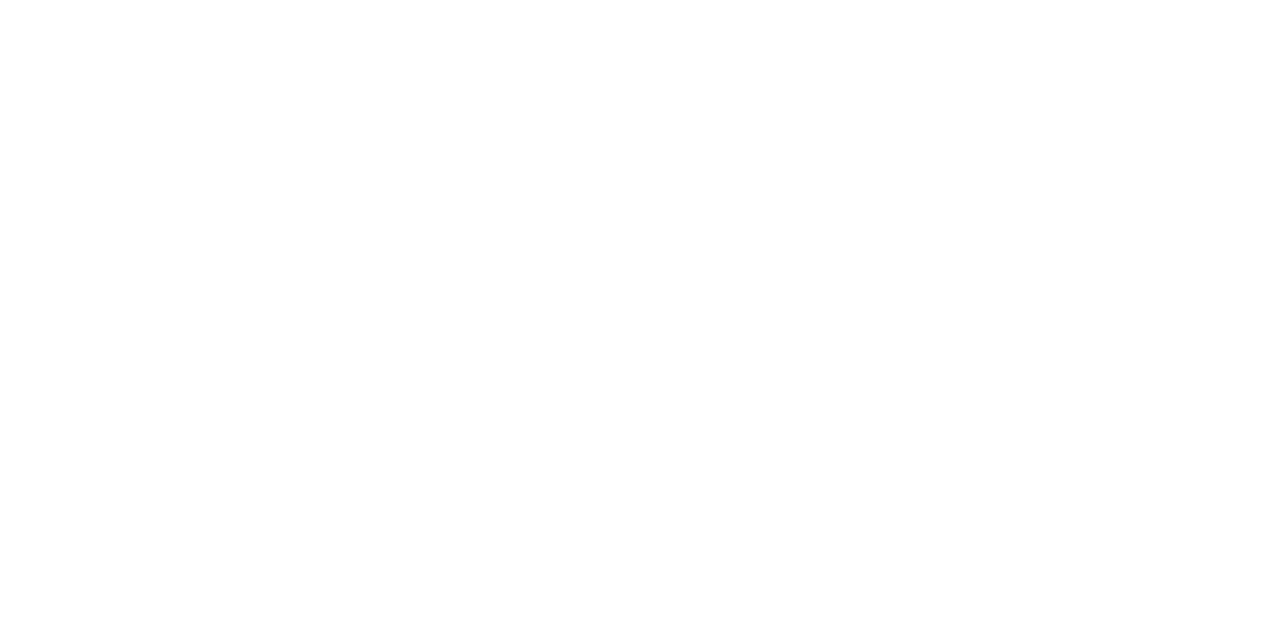
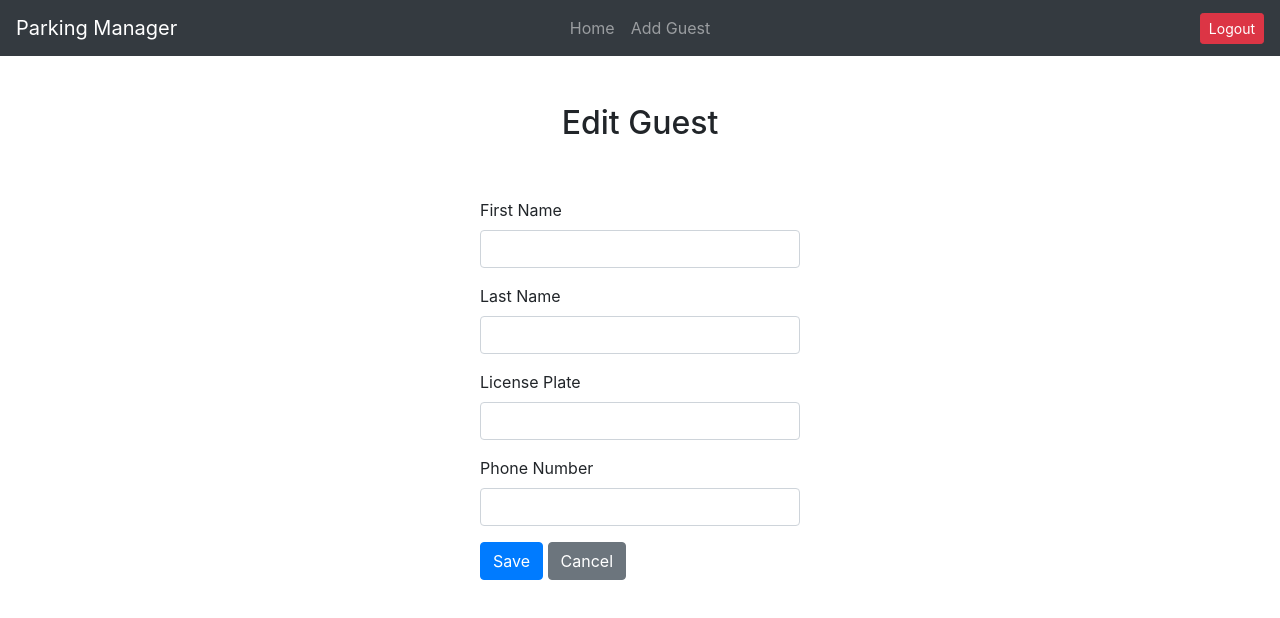
Before and after one commit to Mikey-OG/enigma-parking, a React (Create React App) app: page /editGuest/1 in a window 1280 px wide. Shown: the top 618 px of the page. Built offline with nearby package versions, Linux system fonts and the light colour scheme; no server answers.

Commit message:
Updated Adding Guest to properly redirect after submitting a new guest. Updated Editing Guest to show the selected guest info and properly redirect. Renamed client to guest.

```diff
--- a/src/EditClient.js
+++ b/src/AddGuest.js
@@ -1,73 +1,55 @@
-import React, { Component } from 'react'
-import AppNav from "./AppNav";
+import React, { Component } from 'react';
+import AppNav from './AppNav';
 import './App.css';
 import { Container, Form, FormGroup, Input, Label, Button } from 'reactstrap';
 import { Link } from 'react-router-dom';
 
-export default class EditClient extends Component {
+class AddGuest extends Component {
 
-    emptyItem={
-        accountId: this.props.match.params.id,
+    emptyGuest={
+        accountId: '',
         licensePlate: '',
         firstName: '',
         lastName: '',
         phoneNumber: ''
-    }
+    };
 
     constructor(props){
-        super(props)
+        super(props);
 
         this.state = {
-            isLoading: true,
-            AddClient: [],
-            item: this.emptyItem
-        }
+            guest: this.emptyGuest
+        };
 
         this.handleSubmit= this.handleSubmit.bind(this);
         this.handleChange= this.handleChange.bind(this);
     }
 
     async handleSubmit(event){
-        const item = this.state.item;
+        event.preventDefault();
+        const guest = this.state.guest;
         await fetch('/account', {
             method: 'POST',
             headers: {
-                'Accept': 'application/json',
                 'Content-Type': 'application/json'
             },
-            body: JSON.stringify(item),
-        });
-        //console.log(this.state);
-        event.preventDefault();
-        this.props.history.push("/account");
+            body: JSON.stringify(guest),
+        }).then((response) => {if (response.status === 201) {
+            this.props.history.push("/home");
+        }});
     }
 
     handleChange(event){
-        const target= event.target;
-        const value= target.value;
+        const target = event.target;
+        const value = target.value;
         const name = target.name;
-        let item={...this.state.item};
-        item[name] = value;
-        this.setState({item});
-        console.log(item);
+        let guest={...this.state.guest};
+        guest[name] = value;
+        this.setState({guest});
+        console.log(guest);
     }
 
-    async componentDidMount() {
-
-        const responseAddC = await fetch('/account');
-        const bodyAddC = await responseAddC.json();
-        this.setState({AddClient : bodyAddC, isLoading: false});
-        console.log(bodyAddC);
-    }
-
-
     render() {
-
-        const {AddClient, isLoading} = this.state;
-
-        if (isLoading)
-            return(<div>Loading...</div>)
-
         return (
             <div><AppNav/>
                 <h2 className="text-center mt-5">Add Guest</h2>
@@ -78,16 +60,16 @@ export default class EditClient extends Component {
                             <Container className="mt-5">
                                 <Form onSubmit={this.handleSubmit}>
                                     <FormGroup>
-                                        <Label for="licensePlate">License Plate</Label>
-                                        <Input type="text" name="licensePlate" id="licensePlate" onChange={this.handleChange}></Input>
-                                    </FormGroup>
-                                    <FormGroup>
                                         <Label for="firstName">First Name</Label>
                                         <Input type="text" name="firstName" id="firstName" onChange={this.handleChange}></Input>
                                     </FormGroup>
                                     <FormGroup>
                                         <Label for="lastName">Last Name</Label>
                                         <Input type="text" name="lastName" id="lastName" onChange={this.handleChange}></Input>
+                                    </FormGroup>
+                                    <FormGroup>
+                                        <Label for="licensePlate">License Plate</Label>
+                                        <Input type="text" name="licensePlate" id="licensePlate" onChange={this.handleChange}></Input>
                                     </FormGroup>
                                     <FormGroup>
                                         <Label for="phoneNumber">Phone Number</Label>
@@ -106,3 +88,5 @@ export default class EditClient extends Component {
             </div> );
     }
 }
+
+export default AddGuest;
--- a/src/App.js
+++ b/src/App.js
@@ -1,9 +1,8 @@
 import React, { Component } from 'react';
 import {Redirect, Route, Switch, BrowserRouter as Router } from 'react-router-dom';
-import Home from './Home';
-import AddClient from './AddClient';
+import AddGuest from './AddGuest';
 import GuestList from './GuestList';
-import EditClient from './EditClient';
+import EditGuest from './EditGuest';
 
 class App extends Component {
     state = {  }
@@ -15,8 +14,8 @@ class App extends Component {
                         <Redirect to="/home" />
                     </Route>
                     <Route path='/home' exact={true} component={GuestList}/>
-                    <Route path='/addclient' exact={true} component={AddClient}/>
-                    <Route path='/editclient/:id' component={EditClient}/>
+                    <Route path='/addGuest' exact={true} component={AddGuest}/>
+                    <Route path='/editGuest/:id' component={EditGuest}/>
                 </Switch>
             </Router>
          );
--- a/src/AppNav.js
+++ b/src/AppNav.js
@@ -33,12 +33,12 @@ class AppNav extends Component {
             <div>
                 <Navbar color="dark" dark expand="md">
                     <NavbarBrand href="/">Parking Manager</NavbarBrand>
-                    <Nav style={{position: 'absolute', left: '50%', transform: 'translate(-50%)'}} navbar>
+                    <Nav style={{position: 'absolute', left: '50%', transform: 'translate(-50%)', overflow: 'hidden'}} navbar>
                         <NavItem>
                             <NavLink href="/home">Home</NavLink>
                         </NavItem>
                         <NavItem>
-                            <NavLink href="/addclient">Add Guest</NavLink>
+                            <NavLink href="/addGuest">Add Guest</NavLink>
                         </NavItem>
                     </Nav>
                     <Button size="sm" className="ml-auto" color="danger" onClick={() => this.openLogoutDialog()}>
--- a/src/AddClient.js
+++ b/src/EditGuest.js
@@ -1,86 +1,65 @@
-import React, { Component } from 'react';
-import AppNav from './AppNav';
+import React, { Component } from 'react'
+import AppNav from "./AppNav";
 import './App.css';
 import { Container, Form, FormGroup, Input, Label, Button } from 'reactstrap';
-//import { Button } from 'bootstrap';
 import { Link } from 'react-router-dom';
 
-class AddClient extends Component {
-
-// {
-//     "accountId": 1,
-//     "licensePlate": "01-VBB-1",
-//     "firstName": "Henk",
-//     "lastName": "Broers",
-//     "phoneNumber": "+310623848125"
-// }
-
-    emptyItem={
-        accountId: 16,
-        licensePlate: '',
-        firstName: '',
-        lastName: '',
-        phoneNumber: ''
-    }
+export default class EditGuest extends Component {
 
     constructor(props){
-        super(props)
+        super(props);
 
         this.state = {
             isLoading: true,
             AddClient: [],
-            item: this.emptyItem
-        }
+            guest: []
+        };
 
         this.handleSubmit= this.handleSubmit.bind(this);
         this.handleChange= this.handleChange.bind(this);
     }
 
     async handleSubmit(event){
-        const item = this.state.item;
+        event.preventDefault();
+        const guest = this.state.guest;
         await fetch('/account', {
             method: 'POST',
             headers: {
                 'Accept': 'application/json',
                 'Content-Type': 'application/json'
             },
-            body: JSON.stringify(item),
+            body: JSON.stringify(guest),
         });
-        //console.log(this.state);
-        event.preventDefault();
-        this.props.history.push("/account");
+        this.props.history.push("/home");
     }
 
     handleChange(event){
         const target= event.target;
         const value= target.value;
         const name = target.name;
-        let item={...this.state.item};
-        item[name] = value;
-        this.setState({item});
-        console.log(item);
+        let guest={...this.state.guest};
+        guest[name] = value;
+        this.setState({guest});
+        console.log(guest);
     }
 
     async componentDidMount() {
-
-        const responseAddC = await fetch('/account');
+        const responseAddC = await fetch(`/account/${this.props.match.params.id}`);
         const bodyAddC = await responseAddC.json();
-        this.setState({AddClient : bodyAddC, isLoading: false});
+        this.setState({guest : bodyAddC, isLoading: false});
         console.log(bodyAddC);
     }
 
 
     render() {
-
-        const {AddClient, isLoading} = this.state;
+        const {guest, isLoading} = this.state;
 
         //if (isLoading)
-         //   return(<div>Loading...</div>)
-
+        //return(<div>Loading...</div>)
 
         return (
             <div><AppNav/>
-                <h2 className="text-center mt-5">Add Guest</h2>
+                <h2 className="text-center mt-5">Edit Guest</h2>
                 <div className="container">
                     <div className="row">
                         <div className="col"></div>
@@ -88,20 +67,20 @@ class AddClient extends Component {
                             <Container className="mt-5">
                                 <Form onSubmit={this.handleSubmit}>
                                     <FormGroup>
-                                        <Label for="licensePlate">License Plate</Label>
-                                        <Input type="text" name="licensePlate" id="licensePlate" onChange={this.handleChange}></Input>
-                                    </FormGroup>
-                                    <FormGroup>
                                         <Label for="firstName">First Name</Label>
-                                        <Input type="text" name="firstName" id="firstName" onChange={this.handleChange}></Input>
+                                        <Input type="text" name="firstName" id="firstName" value={guest.firstName} onChange={this.handleChange}></Input>
                                     </FormGroup>
                                     <FormGroup>
                                         <Label for="lastName">Last Name</Label>
-                                        <Input type="text" name="lastName" id="lastName" onChange={this.handleChange}></Input>
+                                        <Input type="text" name="lastName" id="lastName" value={guest.lastName} onChange={this.handleChange}></Input>
+                                    </FormGroup>
+                                    <FormGroup>
+                                        <Label for="licensePlate">License Plate</Label>
+                                        <Input type="text" name="licensePlate" id="licensePlate" value={guest.licensePlate} onChange={this.handleChange}></Input>
                                     </FormGroup>
                                     <FormGroup>
                                         <Label for="phoneNumber">Phone Number</Label>
-                                        <Input type="text" name="phoneNumber" id="phoneNumber" onChange={this.handleChange}></Input>
+                                        <Input type="text" name="phoneNumber" id="phoneNumber" value={guest.phoneNumber} onChange={this.handleChange}></Input>
                                     </FormGroup>
                                     <FormGroup>
                                         <Button color="primary" type="submit" >Save</Button>{' '}
@@ -116,5 +95,3 @@ class AddClient extends Component {
             </div> );
     }
 }
-
-export default AddClient;
--- a/src/index.js
+++ b/src/index.js
@@ -1,12 +1,9 @@
 import React from 'react';
 import ReactDOM from 'react-dom';
 import './index.css';
-//import App from './App';
 import reportWebVitals from './reportWebVitals';
 import 'bootstrap/dist/css/bootstrap.css';
 import App from './App';
-import $ from 'jquery';
-import Popper from 'popper.js';
 import 'bootstrap/dist/js/bootstrap.bundle.min';
 
 
```
Also changed, not shown: src/GuestList.js (+4 -8 lines).
